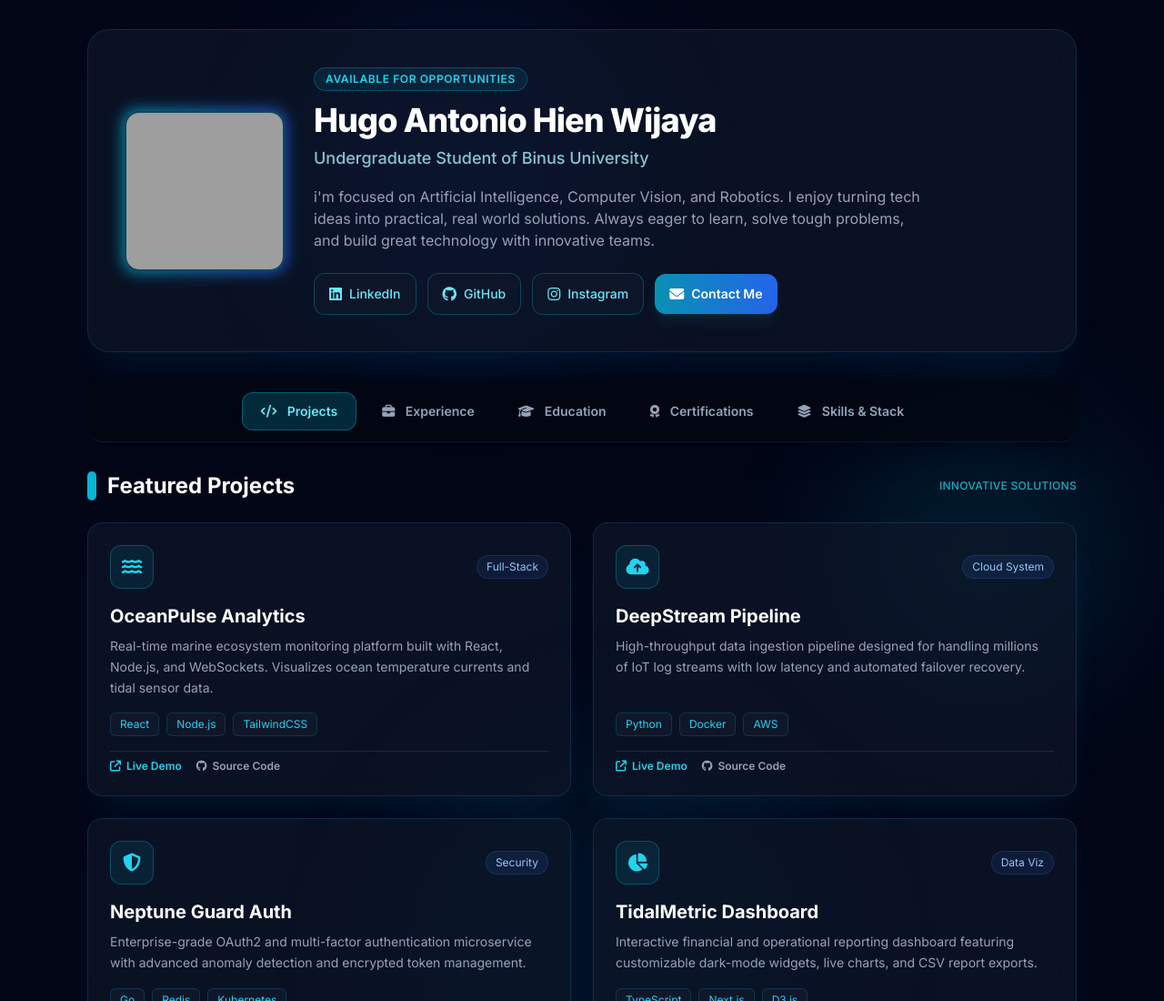
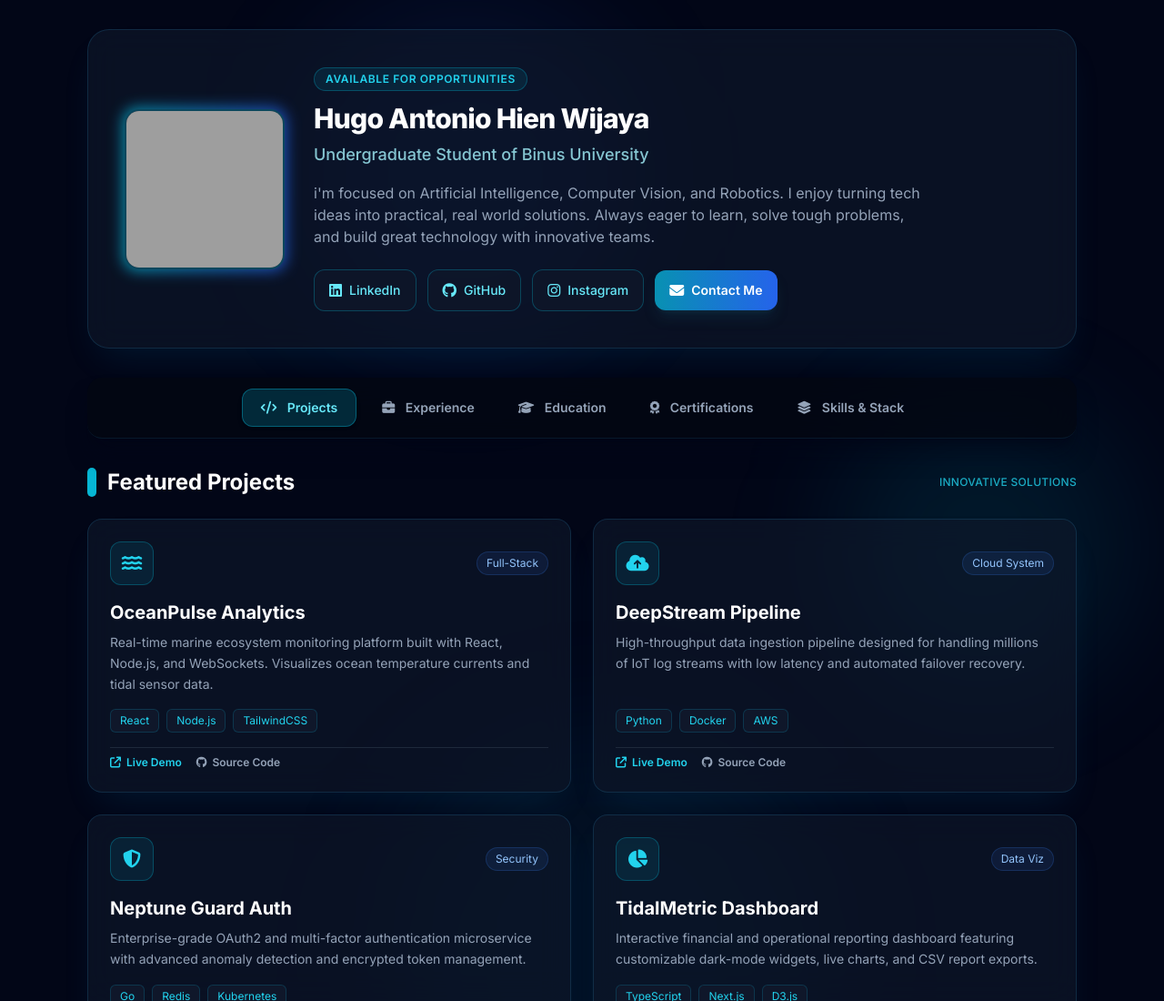
Before and after one commit to alberthugo17/hugo.github.io, a plain HTML site: page index.html in a window 1280 px wide. Shown: the top 1100 px of the page at 91% size. Drawn offline with nearby package versions, Linux system fonts and the light colour scheme; grey boxes are pictures that could not be loaded.

Commit message:
html edit

```diff
--- a/index.html
+++ b/index.html
@@ -41,7 +41,7 @@
                     <div class="inline-block px-3 py-1 mb-3 rounded-full bg-cyan-500/10 border border-cyan-500/30 text-cyan-400 text-xs font-semibold tracking-wider uppercase">
                         Available for Opportunities
                     </div>
-                    <h1 class="text-3xl sm:text-4xl font-extrabold text-white tracking-tight mb-2">
+                    <h1 class="text-2xl sm:text-3xl font-extrabold text-white tracking-tight mb-2">
                         Hugo Antonio Hien Wijaya <span class="ocean-gradient-text"></span>
                     </h1>
                     <p class="text-lg text-cyan-200/80 font-medium mb-4">
```
